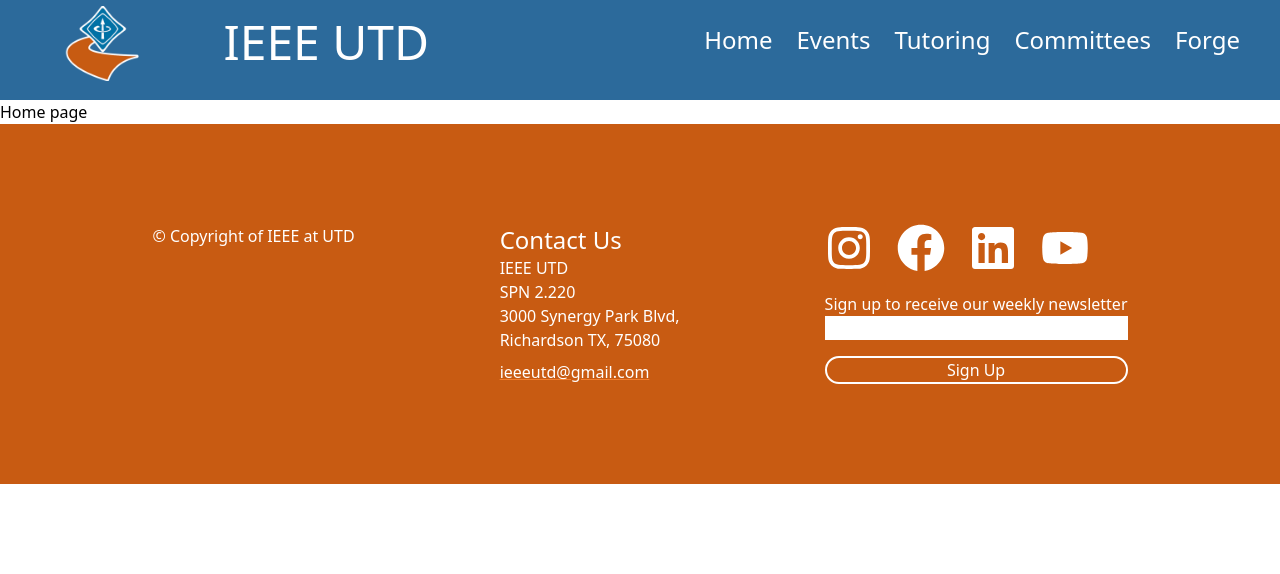
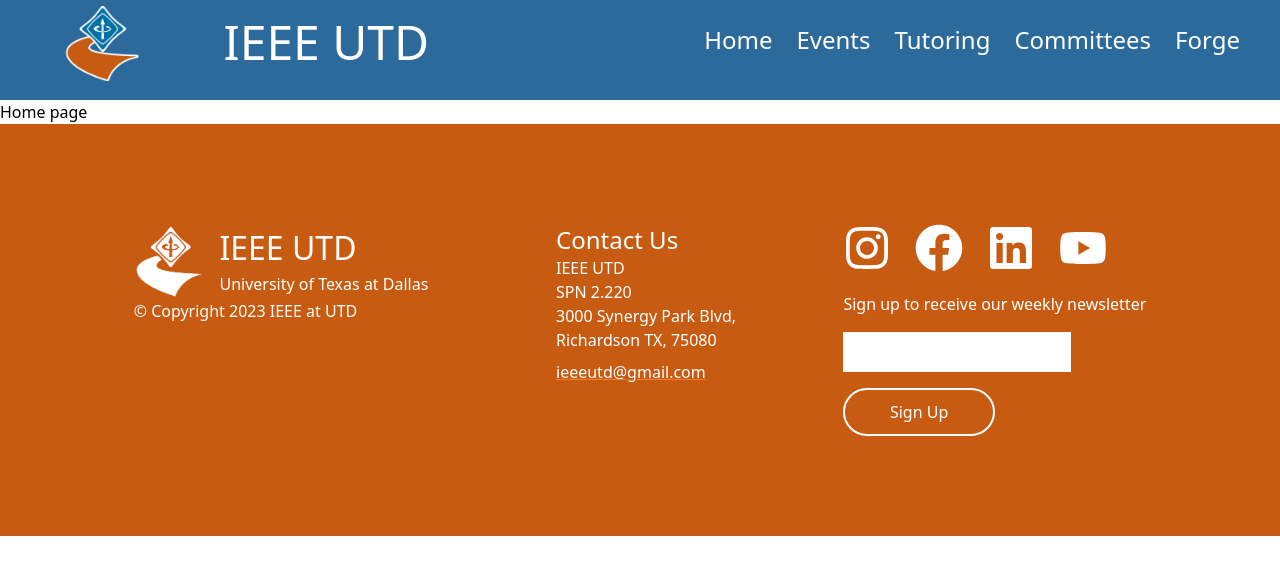
Before and after one commit to ieee-utd/ieeeutdwebsite, a Next.js app: page / in a window 1280 px wide. Shown: the top 574 px of the page. Built offline with nearby package versions, Linux system fonts and the light colour scheme.

Commit message:
Modified footer

```diff
--- a/src/components/Footer.js
+++ b/src/components/Footer.js
@@ -4,14 +4,22 @@
 import { FaFacebook } from "react-icons/fa";
 import { FaLinkedin } from "react-icons/fa";
 import { FaYoutube } from "react-icons/fa";
-
+import Image from "next/image";
+import logo from "../assets/ieeelogowhite.png";
 import NewsLetter from "../components/NewsLetter";
 
 export default function Footer() {
   return (
     <footer className=" bg-ieeeorange h-1/2 w-full  flex md:flex-row flex-col justify-around items-start p-20">
-      <div className="text-white p-5">
-        <p>© Copyright of IEEE at UTD</p>
+      <div className="text-white p-5 flex flex-col">
+        <div className="flex flex-row">
+          <Image className={styles.logo} src={logo} alt="IEEELOGO" />
+          <div className="flex flex-col w-60">
+            <div className={styles.title}>IEEE UTD</div>
+            <p>University of Texas at Dallas</p>
+          </div>
+        </div>
+        <p>© Copyright {new Date().getFullYear()} IEEE at UTD </p>
       </div>
       <div className="text-white p-5">
         <ul>
--- a/src/components/NewsLetter.js
+++ b/src/components/NewsLetter.js
@@ -64,14 +64,14 @@
             onSubmit={submitForm}
           >
             <input
-              className="text-black"
+              className="text-black mt-4 h-10 w-3/4 p-4"
               type="text"
               id="email"
               name="email"
               onChange={handleInput}
             />
             <button
-              className="border-white rounded-full border-solid border-2 mt-4"
+              className="transition ease-in-out delay-150 border-white rounded-full border-solid border-2 mt-4 w-1/2 h-12 hover:bg-white hover:text-ieeeorange"
               type="submit"
             >
               Sign Up
--- a/src/styles/Footer.module.css
+++ b/src/styles/Footer.module.css
@@ -5,3 +5,18 @@
     background-color: var(--ieeeorange);
 
   }
+
+  .logo {
+
+    width: 75px;
+    height: 75px;
+    margin-right:4%;
+
+  }
+
+  .title {
+
+    font-size: 2rem;
+    white-space: nowrap
+
+  }
```
Also changed, not shown: src/assets/ieeelogowhite.png (added).
